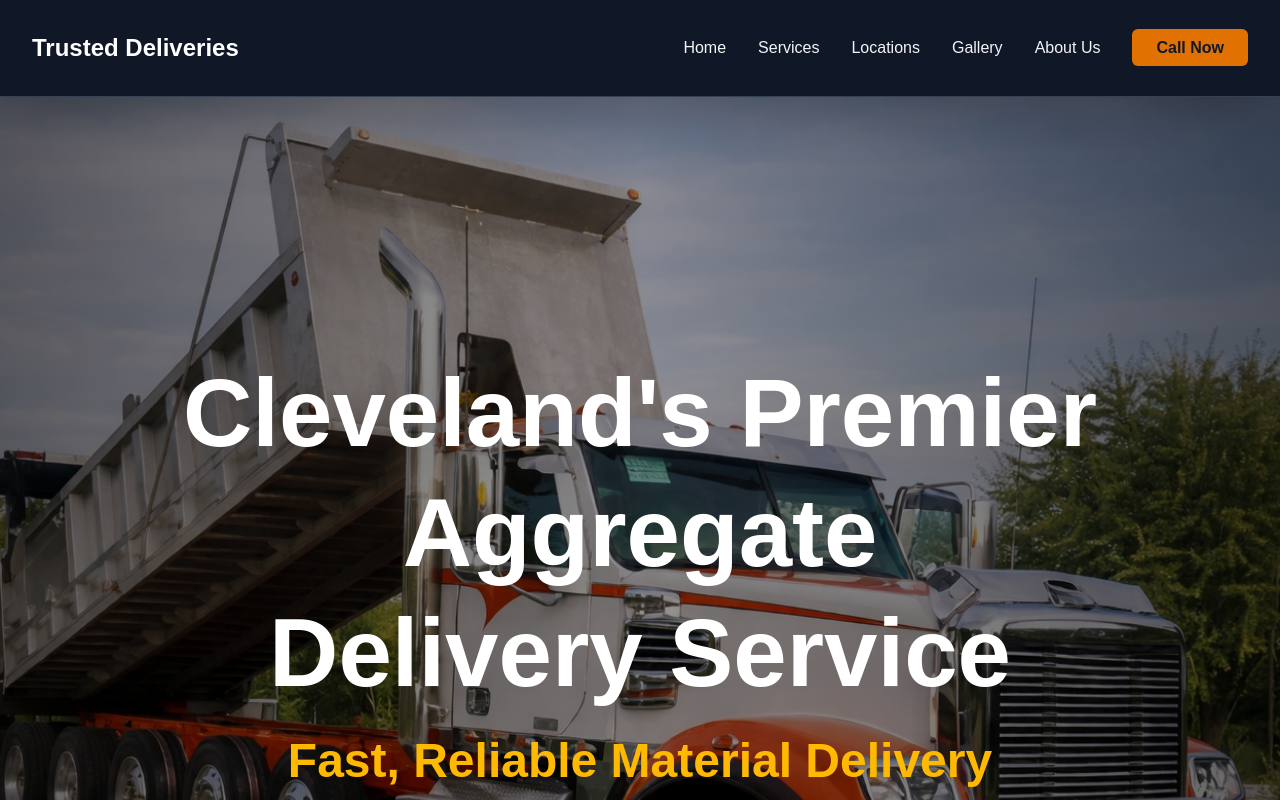
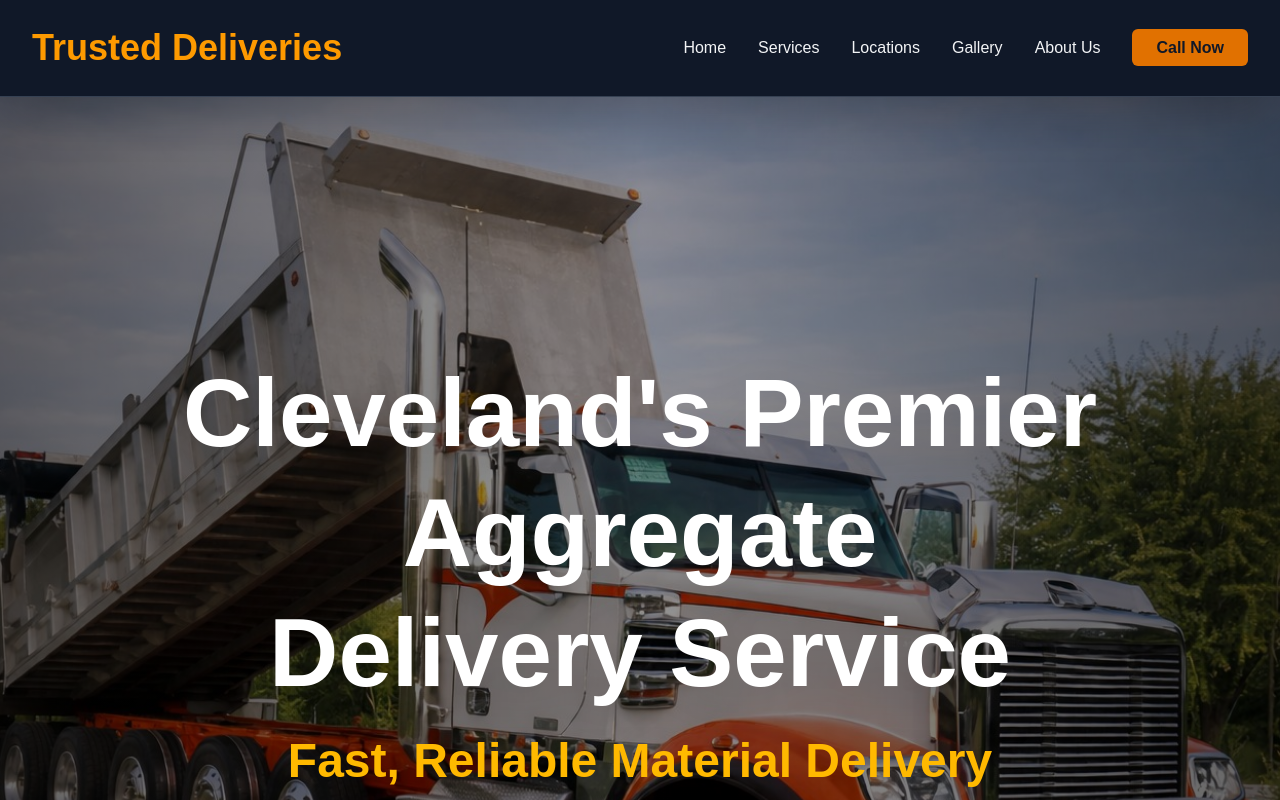
Before and after one commit to coolpeter2025/Trusted-Deliveries, a Next.js app: page / in a window 1280 px wide. Shown: the top 800 px of the page. Built offline with nearby package versions, Linux system fonts and the light colour scheme.

Commit message:
Make header logo larger and orange - improve brand visibility

```diff
--- a/components/Header.tsx
+++ b/components/Header.tsx
@@ -12,7 +12,7 @@ export default function Header() {
         <div className="flex justify-between items-center h-16 sm:h-20 md:h-24">
           {/* Logo */}
           <Link href="/" className="flex items-center flex-shrink-0 group">
-            <span className="text-xl md:text-2xl font-bold text-white hover:text-amber-500 transition-colors">
+            <span className="text-2xl md:text-4xl font-bold text-amber-500 hover:text-amber-400 transition-colors">
               Trusted Deliveries
             </span>
           </Link>
```
